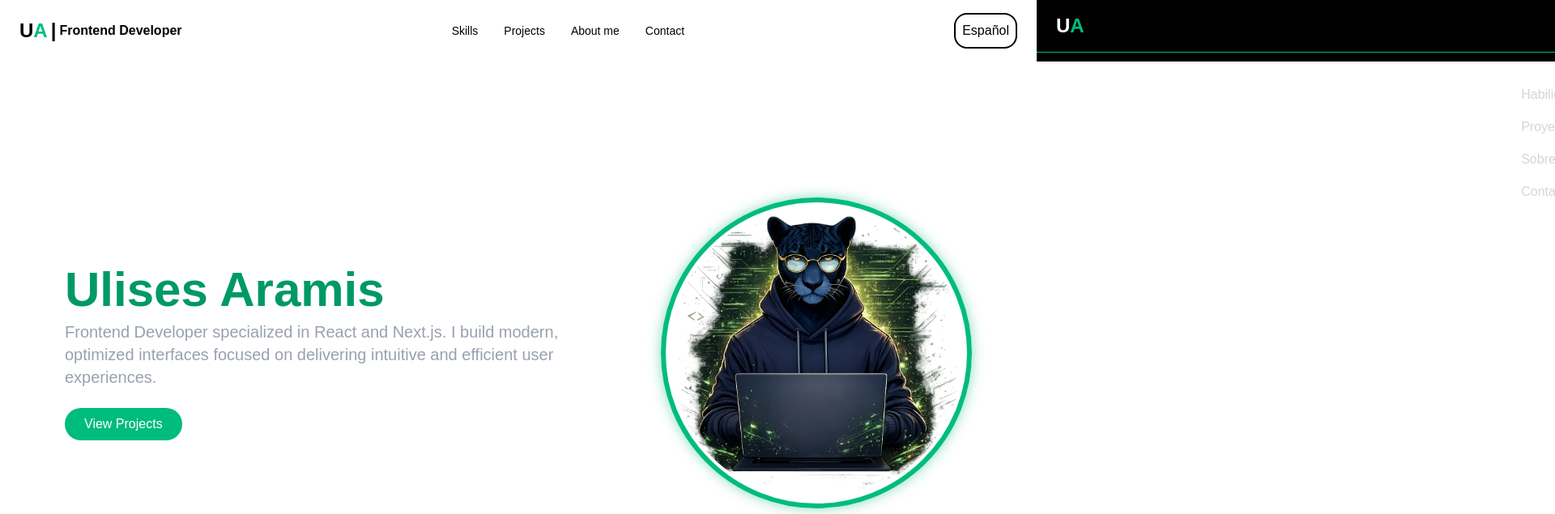
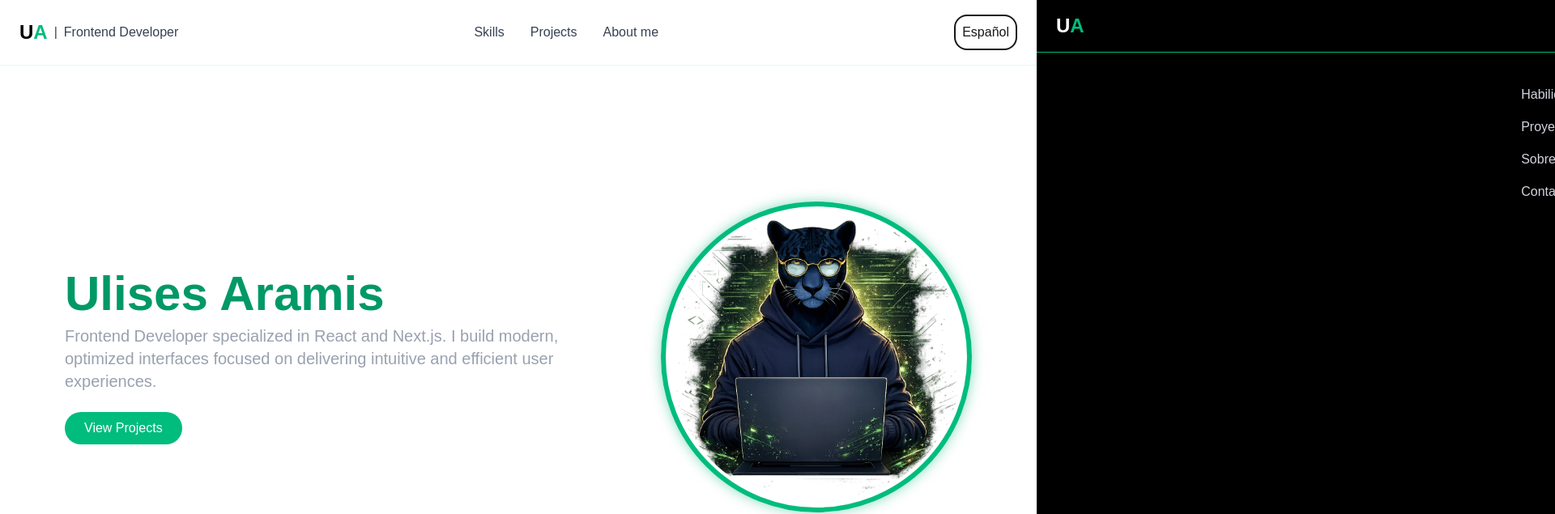
Before and after one commit to UlisesAramis/ua-frontend, a Next.js app: page /en in a window 1280 px wide. Shown: the top 635 px of the page at 81% size, 1920 px wide, since content can reach past the window. Built offline with nearby package versions, Linux system fonts and the light colour scheme.

Commit message:
Fix: refacto

```diff
--- a/src/Components/Ui/Header.tsx
+++ b/src/Components/Ui/Header.tsx
@@ -2,7 +2,6 @@
 
 import { useState } from "react";
 import Link from "next/link";
-
 import { GiHamburgerMenu } from "react-icons/gi";
 
 import MobileNav from "@/Components/Ui/MobileNav";
@@ -13,85 +12,80 @@ type Props = {
   lang: "es" | "en";
 };
 
+const navLinkClass =
+  "relative text-gray-700 hover:text-emerald-500 transition-colors duration-300 after:absolute after:left-0 after:-bottom-1 after:h-[2px] after:w-0 after:content-[''] after:bg-emerald-500 after:transition-all after:duration-300 hover:after:w-full";
+
+const mobileButtonClass =
+  "md:hidden text-emerald-500 text-2xl transition-all duration-300 hover:scale-110 hover:rotate-12";
+
 const Header: React.FC<Props> = ({ dict, lang }) => {
-  const [open, setOpen] = useState<boolean>(false);
+  const [open, setOpen] = useState(false);
+
+  const links = [
+    {
+      label: dict.header.nav.skills,
+      href: `/${lang}#skills`,
+    },
+    {
+      label: dict.header.nav.projects,
+      href: `/${lang}#projects`,
+    },
+    {
+      label: dict.header.nav.about,
+      href: `/${lang}/about-me`,
+    },
+    // {
+    //   label: dict.header.nav.contact,
+    //   href: `/${lang}#contact`,
+    // },
+  ];
 
   return (
-    <header className="w-full  bg-white/80 backdrop-blur-md">
-      <div className="max-w-7xl mx-auto px-6 py-4 flex items-center justify-between">
-        <Link href={`/${lang}`}>
-          <div className="flex items-center gap-1 cursor-pointer">
-            <h1 className="text-emerald-500 font-bold text-2xl">
-              <span className="text-black">U</span>A
+    <>
+      <header className="sticky top-0 z-50 border-b border-emerald-500/10 bg-white/80 backdrop-blur-xl">
+        <div className="mx-auto flex h-20 max-w-7xl items-center justify-between px-6">
+          <Link href={`/${lang}`} className="group flex items-center gap-2">
+            <h1 className="text-2xl font-bold transition-transform duration-300 group-hover:scale-110">
+              <span className="text-black">U</span>
+              <span className="text-emerald-500">A</span>
             </h1>
-            <p className="font-bold text-2xl text-black">|</p>
-            <p className="font-bold text-sm md:text-base text-black">
+
+            <span className="text-gray-700">|</span>
+
+            <p className="hidden text-sm font-medium text-gray-700 transition-colors duration-300 group-hover:text-black sm:block md:text-base">
               {dict.header.role}
             </p>
-          </div>
           </Link>
 
-        {/* DESKTOP NAV */}
           <nav className="hidden md:block">
-          <ul className="flex gap-8 text-sm font-medium">
-            <li className="group">
-              <Link
-                href={`/${lang}#skills`}
-                className="relative text-black hover:text-emerald-500 transition"
-              >
-                {dict.header.nav.skills}
-                <span className="absolute left-0 -bottom-1 h-0.5 w-0 bg-emerald-500 transition-all group-hover:w-full"></span>
+            <ul className="flex items-center gap-8">
+              {links.map((link) => (
+                <li key={link.href}>
+                  <Link href={link.href} className={navLinkClass}>
+                    {link.label}
                   </Link>
                 </li>
-
-            <li className="group">
-              <Link
-                href={`/${lang}#projects`}
-                className="relative text-black hover:text-emerald-500 transition"
-              >
-                {dict.header.nav.projects}
-                <span className="absolute left-0 -bottom-1 h-0.5 w-0 bg-emerald-500 transition-all group-hover:w-full"></span>
-              </Link>
-            </li>
-
-            <li className="group">
-              <Link
-                href={`/${lang}/about-me`}
-                className="relative text-black hover:text-emerald-500 transition"
-              >
-                {dict.header.nav.about}
-                <span className="absolute left-0 -bottom-1 h-0.5 w-0 bg-emerald-500 transition-all group-hover:w-full"></span>
-              </Link>
-            </li>
-
-            <li className="group">
-              <Link
-                href={`/${lang}#contact`}
-                className="relative text-black hover:text-emerald-500 transition"
-              >
-                {dict.header.nav.contact}
-                <span className="absolute left-0 -bottom-1 h-0.5 w-0 bg-emerald-500 transition-all group-hover:w-full"></span>
-              </Link>
-            </li>
+              ))}
             </ul>
           </nav>
 
-        <div className="hidden md:block text-black">
+          <div className="hidden md:block">
             <LanguageSwitcher lang={lang} />
           </div>
 
           <button
-          className="md:hidden text-emerald-500 text-2xl"
             onClick={() => setOpen(true)}
+            className={mobileButtonClass}
             aria-label="Open menu"
             type="button"
           >
             <GiHamburgerMenu />
           </button>
         </div>
+      </header>
 
       <MobileNav open={open} onClose={() => setOpen(false)} lang={lang} />
-    </header>
+    </>
   );
 };
 
```
Lines whose indentation alone changed are shown as unchanged.
